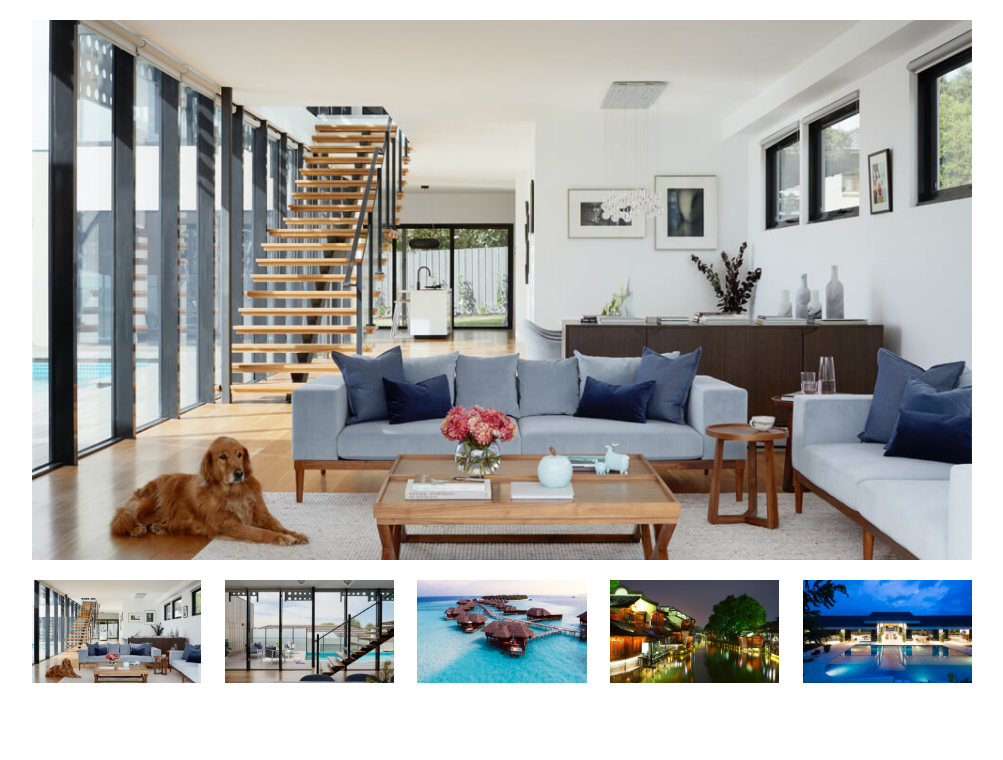
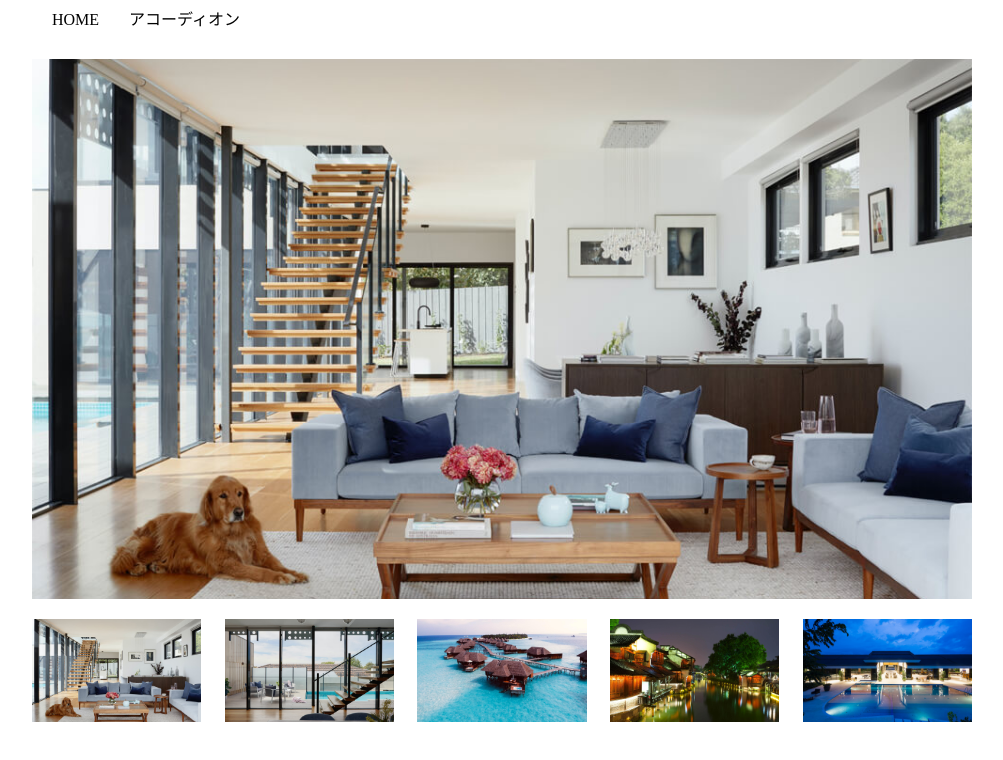
Before and after one commit to yutomiyake-pf/next-js-listener-lesson, a Next.js app: page / in a window 1280 px wide. Shown: the top 760 px of the page, without its empty margins (138-1141 px from the left). Built offline with nearby package versions, Linux system fonts and the light colour scheme.

Commit message:
headerを作成

```diff
--- a/src/components/ChangeImage.tsx
+++ b/src/components/ChangeImage.tsx
@@ -2,7 +2,7 @@ import Image from 'next/image';
 import { FC, memo } from 'react';
 
 import useChangeImage from '@/lib/hooks/useChangeImage';
-import styles from '@/styles/imageList.module.scss';
+import styles from '@/styles/components/imageList.module.scss';
 
 interface Props {
   images: string[];
--- /dev/null
+++ b/src/components/Header.tsx
@@ -0,0 +1,27 @@
+import Link from 'next/link';
+import { FC } from 'react';
+
+import styles from '@/styles/components/header.module.scss';
+
+const Header: FC = () => {
+  return (
+    <header className={styles.header}>
+      <nav className={styles.header__nav}>
+        <ul className={styles.header__lists}>
+          <li>
+            <Link className={styles.header__link} href='/'>
+              HOME
+            </Link>
+          </li>
+          <li>
+            <Link className={styles.header__link} href='/accordion'>
+              アコーディオン
+            </Link>
+          </li>
+        </ul>
+      </nav>
+    </header>
+  );
+};
+
+export default Header;
--- a/src/pages/index.tsx
+++ b/src/pages/index.tsx
@@ -1,5 +1,6 @@
 import { NextPage } from 'next';
 import ChangeImage from '@/components/ChangeImage';
+import Header from '@/components/Header';
 const IndexPage: NextPage = () => {
   const images = [
     '/images/mainvisual1.jpg',
@@ -8,7 +9,12 @@ const IndexPage: NextPage = () => {
     '/images/mainvisual4.jpg',
     '/images/mainvisual5.jpg',
   ];
-  return <ChangeImage images={images} />;
+  return (
+    <>
+      <Header />
+      <ChangeImage images={images} />
+    </>
+  );
 };
 
 export default IndexPage;
--- /dev/null
+++ b/src/styles/components/header.module.scss
@@ -0,0 +1,22 @@
+@use '../lib/vars';
+.header {
+  width: 100vw;
+  padding: 10px vars.$sidePadding;
+
+  &__nav {
+    margin: 0 auto;
+    max-width: 900px;
+  }
+
+  &__lists {
+    display: flex;
+    flex-wrap: wrap;
+    gap: 30px;
+  }
+
+  &__link {
+    color: black;
+    font-size: 1rem;
+    line-height: 1.2;
+  }
+}
--- a/src/styles/imageList.module.scss
+++ b/src/styles/components/imageList.module.scss
@@ -1,4 +1,4 @@
-@use 'lib/vars';
+@use '../lib/vars';
 
 .imageList {
   padding: 20px vars.$sidePadding 0 vars.$sidePadding;
```
Also changed, not shown: src/pages/accordion.tsx (added, +12 -0 lines).
